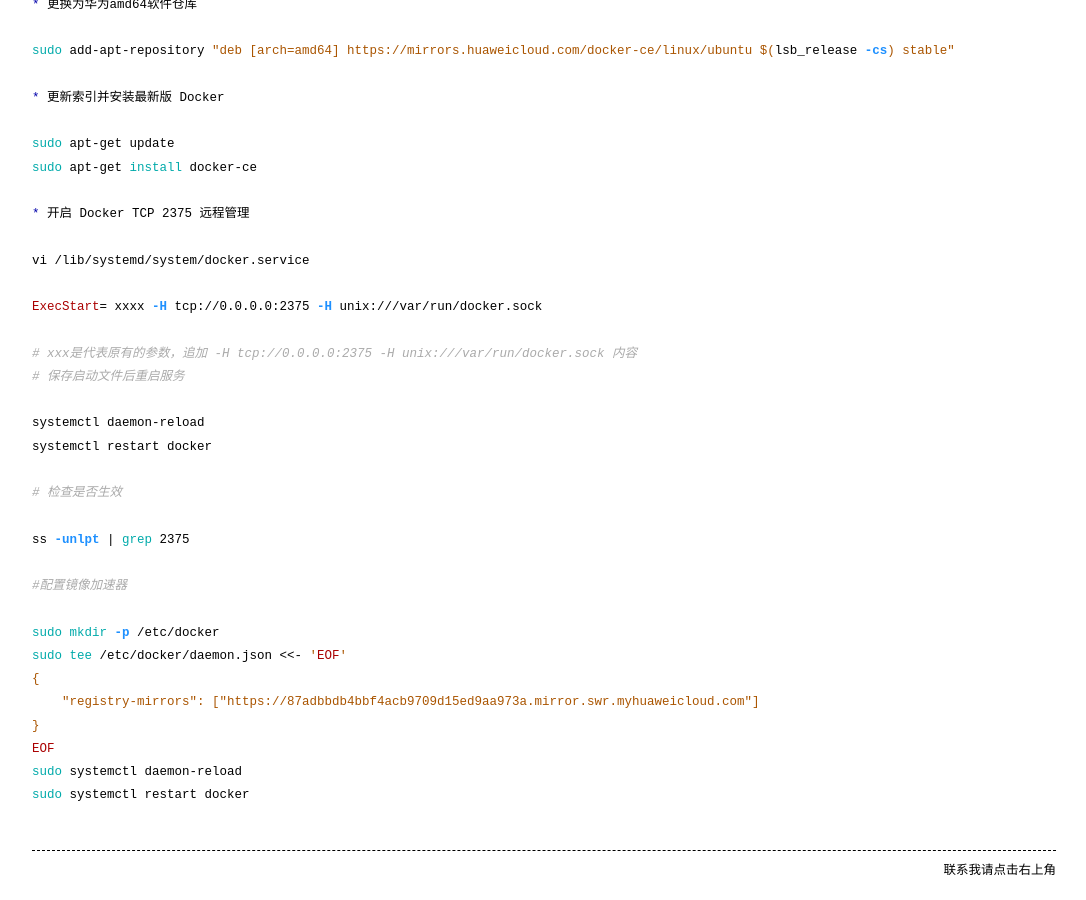
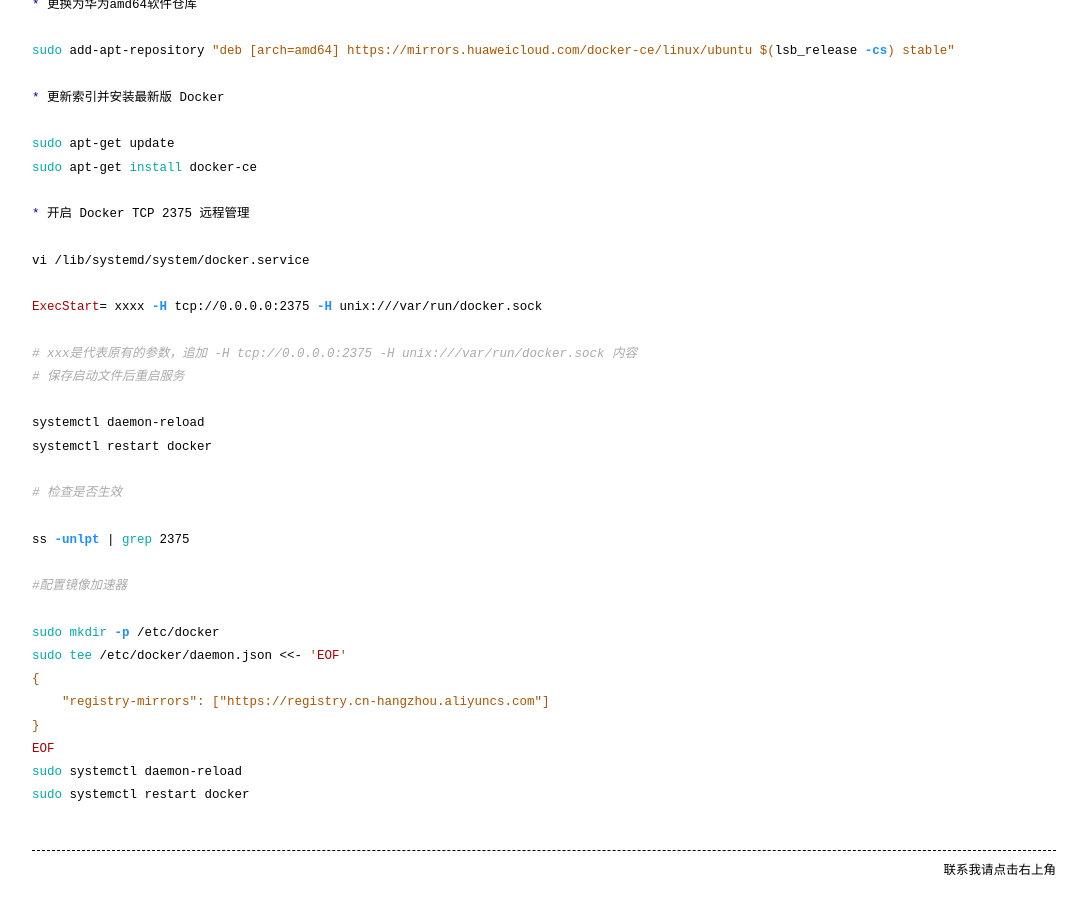
Before and after one commit to chldong/chldong.github.io, a Jekyll site: the page built from _posts/2020-06-22-某项目基础知识培训一.md, in a window 1280 px wide and 900 px high, scrolled down 3807 px. Shown: the whole window, without its empty margins (96-1182 px from the left). Built offline with Jekyll 4.4.1, drawn with Linux system fonts in a browser that asks for light colours; a script that is not in the unit is left out; some of the changed lines change nothing that is shown.

Commit message:
修改镜像加速地址

```diff
--- a/_posts/2020-06-22-某项目基础知识培训一.md
+++ b/_posts/2020-06-22-某项目基础知识培训一.md
@@ -177,7 +177,7 @@ ss -unlpt | grep 2375
 sudo mkdir -p /etc/docker
 sudo tee /etc/docker/daemon.json <<- 'EOF'
 {
-    "registry-mirrors": ["https://87adbbdb4bbf4acb9709d15ed9aa973a.mirror.swr.myhuaweicloud.com"]
+    "registry-mirrors": ["https://registry.cn-hangzhou.aliyuncs.com"]
 }
 EOF
 sudo systemctl daemon-reload
```
